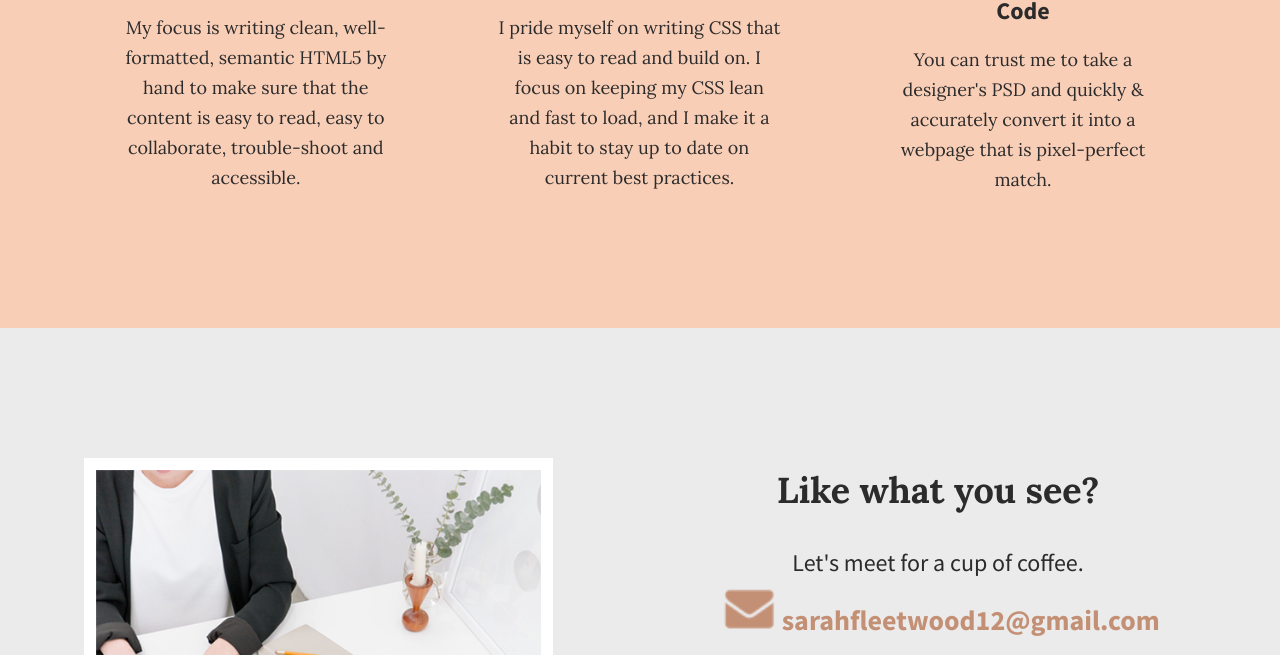
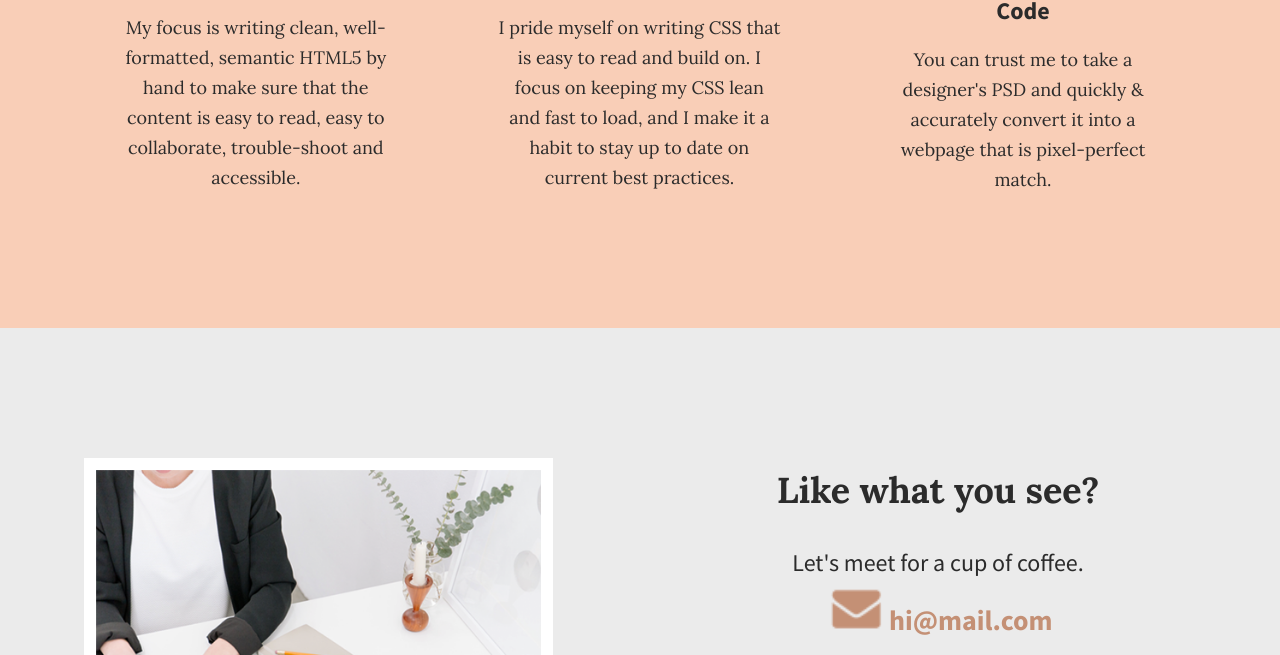
Before and after one commit to sarah-bfleet/Jubilee-Austen, a plain HTML site: page index.html in a window 1280 px wide. Shown: the part 1751-2406 px from the top of the page. Drawn offline with Linux system fonts and the light colour scheme.

Commit message:
changed email address

```diff
--- a/index.html
+++ b/index.html
@@ -75,7 +75,7 @@
         <div class="contact-content">
            <h2>Like what you see?</h2>
            <h3 id="email-header">Let's meet for a cup of coffee.</h3>
-           <a href="mailto:sarahfleetwood12@gmail.com"><img src="img/icon-envelope.png" alt="envelope icon" id="envelope"/>sarahfleetwood12@gmail.com</a>
+           <a href="mailto:hi@mail.com"><img src="img/icon-envelope.png" alt="envelope icon" id="envelope"/>hi@mail.com</a>
            <h3 id="socialmedia-header">Or, find me on the interwebs</h3>
            <ul>
 
```
